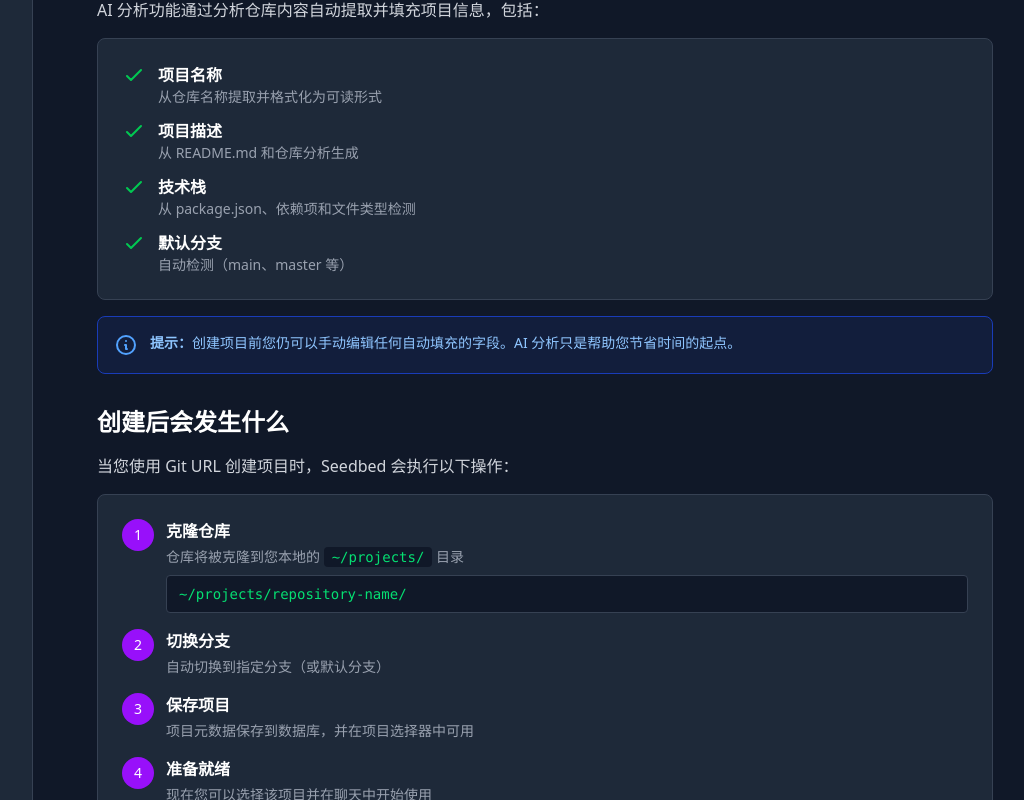
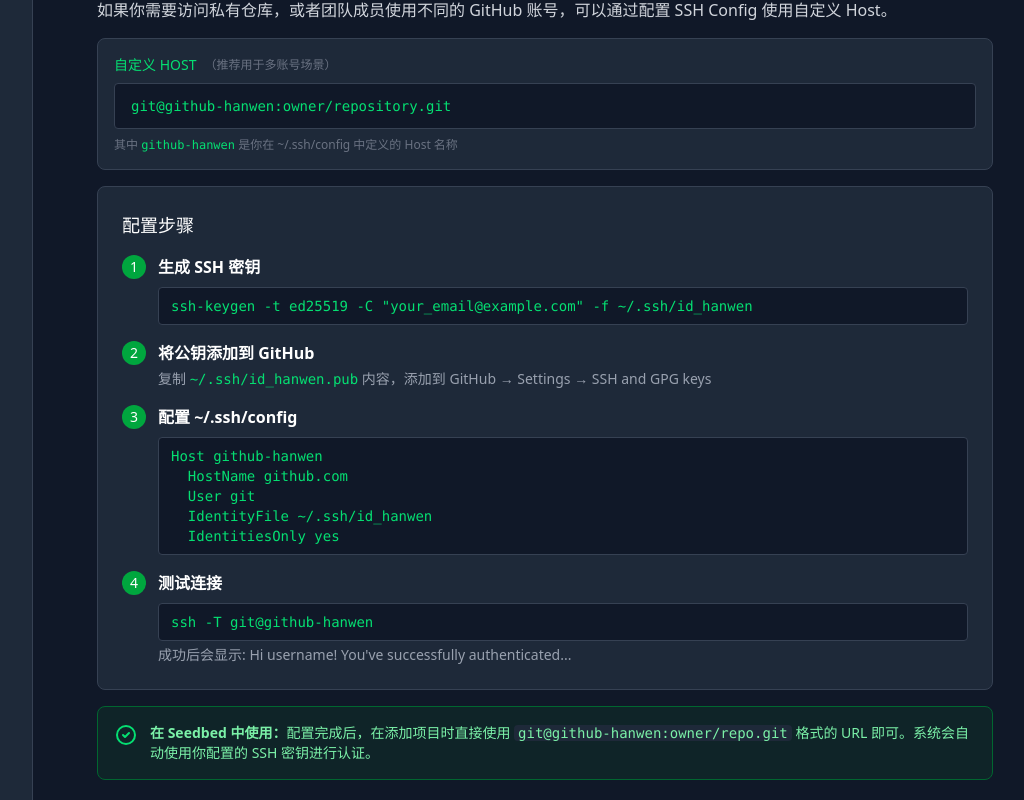
Before and after one commit to YoshiyukiSakura/seeder, a Next.js app: page /docs/projects/from-git in a window 1280 px wide. Shown: the part 940-1740 px from the top of the page, without its empty margins (223-1247 px from the left). Built offline with nearby package versions, Linux system fonts and the light colour scheme.

Commit message:
docs: 添加 SSH Config 配置指南文档
- 英文文档添加 SSH Config for Multiple Accounts 章节
- 中文文档添加"使用 SSH Config"完整配置步骤
- UI 帮助文本提示支持自定义 Host 格式

Co-Authored-By: Claude Opus 4.5 <noreply@anthropic.com>

```diff
--- a/src/app/docs/projects/from-git/page.tsx
+++ b/src/app/docs/projects/from-git/page.tsx
@@ -73,6 +73,92 @@ export default function FromGitPage() {
             <p className="text-xs text-gray-500 mt-2">
               示例：git@github.com:vercel/next.js.git
             </p>
+          </div>
+        </div>
+      </section>
+
+      {/* 使用 SSH Config */}
+      <section className="mb-8">
+        <h2 className="text-2xl font-semibold mb-4 text-white">使用 SSH Config（私有仓库推荐）</h2>
+        <p className="text-gray-300 mb-4">
+          如果你需要访问私有仓库，或者团队成员使用不同的 GitHub 账号，可以通过配置 SSH Config 使用自定义 Host。
+        </p>
+
+        {/* 自定义 Host 格式 */}
+        <div className="bg-gray-800 border border-gray-700 rounded-lg p-4 mb-4">
+          <div className="flex items-center gap-2 mb-2">
+            <span className="text-sm font-medium text-green-400 uppercase">自定义 Host</span>
+            <span className="text-xs text-gray-500">（推荐用于多账号场景）</span>
+          </div>
+          <code className="block bg-gray-900 border border-gray-700 rounded px-4 py-3 text-green-400 font-mono text-sm">
+            git@github-hanwen:owner/repository.git
+          </code>
+          <p className="text-xs text-gray-500 mt-2">
+            其中 <code className="text-green-400">github-hanwen</code> 是你在 ~/.ssh/config 中定义的 Host 名称
+          </p>
+        </div>
+
+        {/* 配置步骤 */}
+        <div className="bg-gray-800 border border-gray-700 rounded-lg p-6 mb-4">
+          <h3 className="text-lg font-medium text-white mb-4">配置步骤</h3>
+          <ol className="space-y-4 text-gray-300">
+            <li className="flex gap-3">
+              <span className="flex-shrink-0 w-6 h-6 bg-green-600 text-white rounded-full flex items-center justify-center text-sm font-medium">1</span>
+              <div className="flex-1">
+                <strong className="text-white">生成 SSH 密钥</strong>
+                <code className="block bg-gray-900 border border-gray-700 rounded px-3 py-2 text-green-400 font-mono text-sm mt-2">
+                  ssh-keygen -t ed25519 -C &quot;your_email@example.com&quot; -f ~/.ssh/id_hanwen
+                </code>
+              </div>
+            </li>
+            <li className="flex gap-3">
+              <span className="flex-shrink-0 w-6 h-6 bg-green-600 text-white rounded-full flex items-center justify-center text-sm font-medium">2</span>
+              <div className="flex-1">
+                <strong className="text-white">将公钥添加到 GitHub</strong>
+                <p className="text-sm text-gray-400 mt-1">
+                  复制 <code className="text-green-400">~/.ssh/id_hanwen.pub</code> 内容，添加到 GitHub → Settings → SSH and GPG keys
+                </p>
+              </div>
+            </li>
+            <li className="flex gap-3">
+              <span className="flex-shrink-0 w-6 h-6 bg-green-600 text-white rounded-full flex items-center justify-center text-sm font-medium">3</span>
+              <div className="flex-1">
+                <strong className="text-white">配置 ~/.ssh/config</strong>
+                <pre className="bg-gray-900 border border-gray-700 rounded px-3 py-2 text-green-400 font-mono text-sm mt-2 overflow-x-auto">
+{`Host github-hanwen
+  HostName github.com
+  User git
+  IdentityFile ~/.ssh/id_hanwen
+  IdentitiesOnly yes`}
+                </pre>
+              </div>
+            </li>
+            <li className="flex gap-3">
+              <span className="flex-shrink-0 w-6 h-6 bg-green-600 text-white rounded-full flex items-center justify-center text-sm font-medium">4</span>
+              <div className="flex-1">
+                <strong className="text-white">测试连接</strong>
+                <code className="block bg-gray-900 border border-gray-700 rounded px-3 py-2 text-green-400 font-mono text-sm mt-2">
+                  ssh -T git@github-hanwen
+                </code>
+                <p className="text-sm text-gray-400 mt-1">
+                  成功后会显示: Hi username! You&apos;ve successfully authenticated...
+                </p>
+              </div>
+            </li>
+          </ol>
+        </div>
+
+        {/* 在 Seedbed 中使用 */}
+        <div className="bg-green-900/20 border border-green-800 rounded-lg p-4">
+          <div className="flex gap-3">
+            <svg className="w-6 h-6 text-green-400 flex-shrink-0" fill="none" stroke="currentColor" viewBox="0 0 24 24">
+              <path strokeLinecap="round" strokeLinejoin="round" strokeWidth={2} d="M9 12l2 2 4-4m6 2a9 9 0 11-18 0 9 9 0 0118 0z" />
+            </svg>
+            <div>
+              <p className="text-green-300 text-sm">
+                <strong>在 Seedbed 中使用：</strong>配置完成后，在添加项目时直接使用 <code className="bg-gray-800 px-1 rounded">git@github-hanwen:owner/repo.git</code> 格式的 URL 即可。系统会自动使用你配置的 SSH 密钥进行认证。
+              </p>
+            </div>
           </div>
         </div>
       </section>
--- a/src/components/project/ProjectDialog.tsx
+++ b/src/components/project/ProjectDialog.tsx
@@ -270,14 +270,14 @@ export function ProjectDialog({
                 </button>
               </div>
               <p className="mt-1 text-xs text-gray-500">
-                支持 HTTPS 和 SSH 格式 (如 git@github.com:owner/repo.git)。{' '}
+                支持 HTTPS、SSH 和自定义 Host 格式 (如 git@github-hanwen:owner/repo.git)。{' '}
                 <a
                   href="/docs/projects/from-git"
                   target="_blank"
                   rel="noopener noreferrer"
                   className="text-blue-400 hover:text-blue-300 underline"
                 >
-                  了解更多
+                  了解 SSH Config 配置
                 </a>
               </p>
             </div>
```
Also changed, not shown: 1 other file (tests, documents, lock files or other folders).
